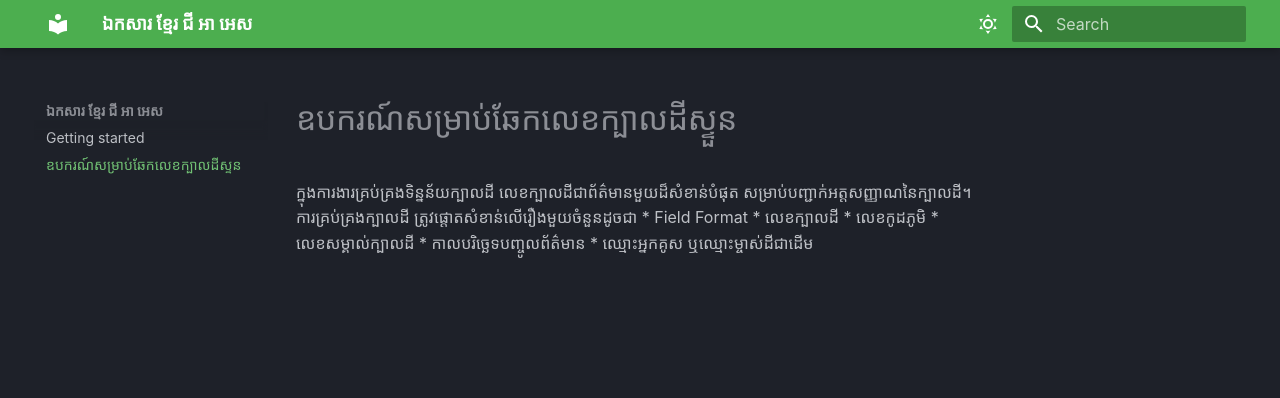
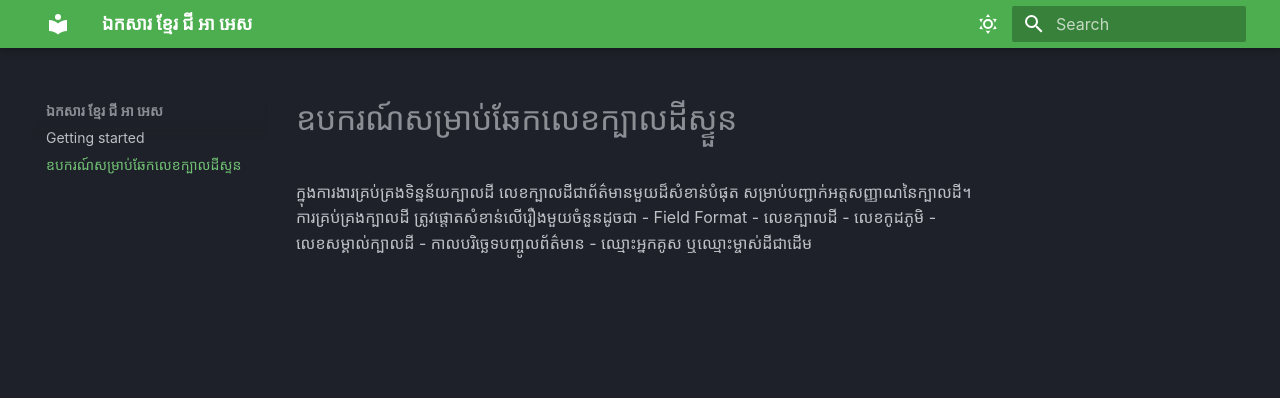
Before and after one commit to LeuKongsun/kga-documents, an MkDocs documentation site: the page built from docs/toolbox.md, in a window 1280 px wide. Shown: the top 398 px of the page. Built offline with MkDocs 1.6.1 and Material for MkDocs 9.7.7, drawn with Linux system fonts in a browser that asks for light colours; some web fonts are replaced.

Commit message:
fixed(bullet-points): updated bullet points

```diff
--- a/docs/toolbox.md
+++ b/docs/toolbox.md
@@ -1,9 +1,9 @@
 # ឧបករណ៍សម្រាប់ឆែកលេខក្បាលដីស្ទួន
 
 ក្នុងការងារគ្រប់គ្រងទិន្នន័យក្បាលដី លេខក្បាលដីជាព័ត៌មានមួយដ៏សំខាន់បំផុត សម្រាប់បញ្ជាក់អត្តសញ្ញាណនៃក្បាលដី។ ការគ្រប់គ្រងក្បាលដី ត្រូវផ្តោតសំខាន់លើរឿងមួយចំនួនដូចជា
-* Field Format
-* លេខក្បាលដី
-* លេខកូដភូមិ
-* លេខសម្គាល់ក្បាលដី
-* កាលបរិច្ឆេទបញ្ចូលព័ត៌មាន
-* ឈ្មោះអ្នកគូស ឬឈ្មោះម្ចាស់ដីជាដើម
+- Field Format
+- លេខក្បាលដី
+- លេខកូដភូមិ
+- លេខសម្គាល់ក្បាលដី
+- កាលបរិច្ឆេទបញ្ចូលព័ត៌មាន
+- ឈ្មោះអ្នកគូស ឬឈ្មោះម្ចាស់ដីជាដើម
```
Also changed, not shown: 1 other file.
